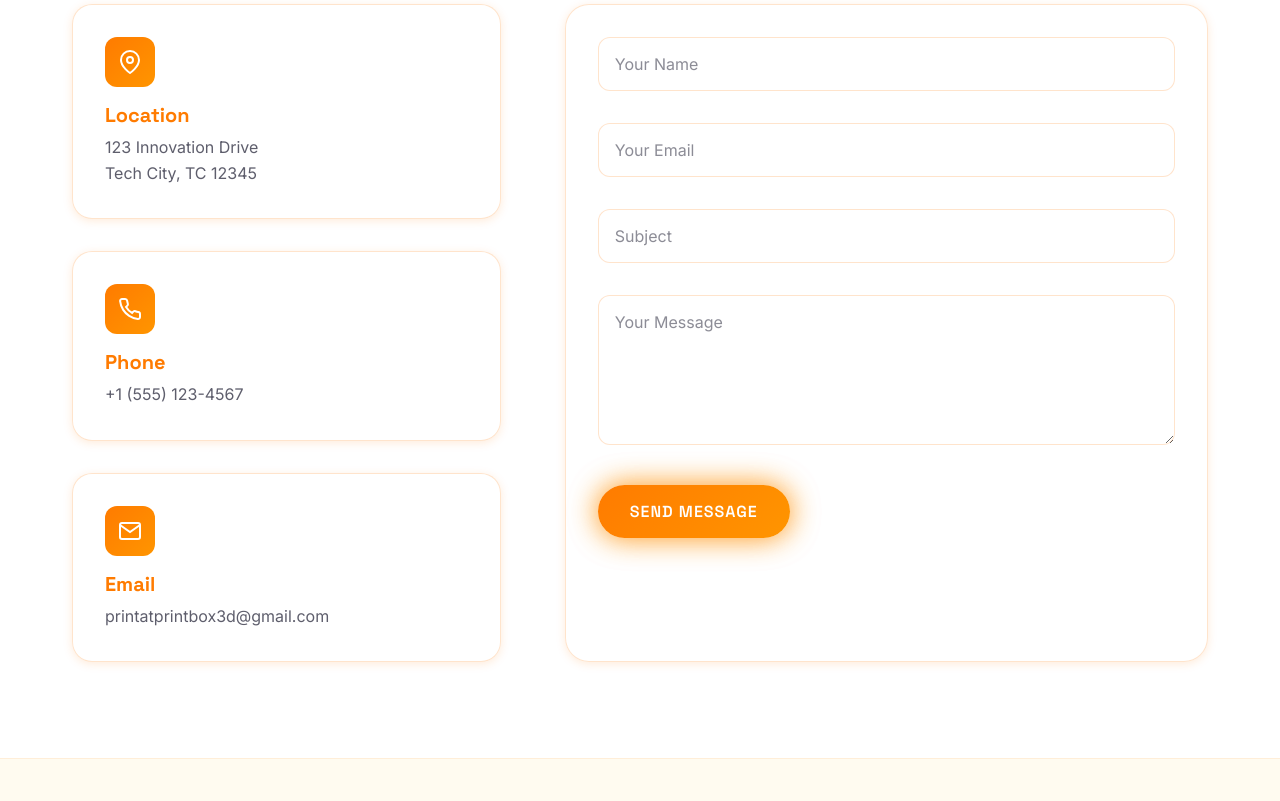
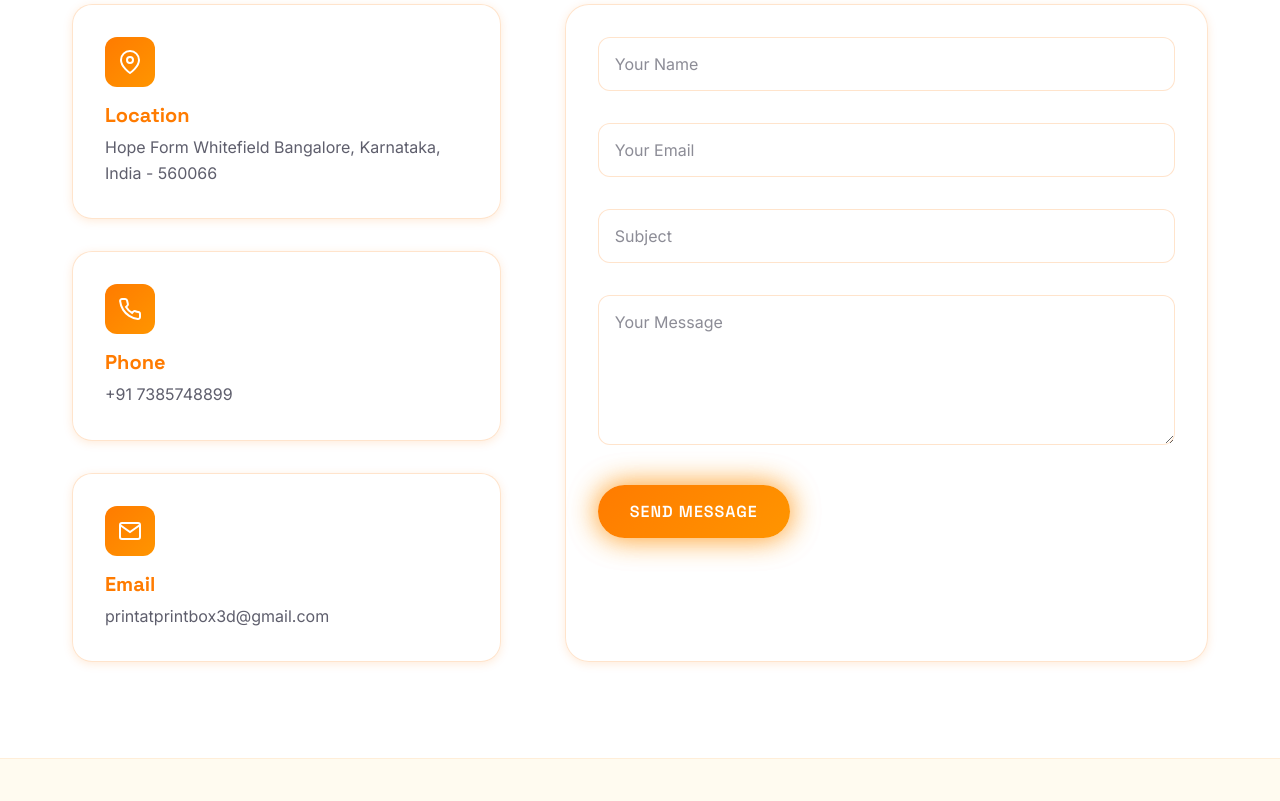
Before and after one commit to AjayBendale99/3d_printing_website, a plain HTML site: page index.html in a window 1280 px wide. Shown: the part 4280-5081 px from the top of the page. Drawn offline with nearby package versions, Linux system fonts and the light colour scheme.

Commit message:
Add files via upload

```diff
--- a/index.html
+++ b/index.html
@@ -261,7 +261,7 @@
                             </svg>
                         </div>
                         <h3 class="info-title">Location</h3>
-                        <p class="info-text">123 Innovation Drive<br>Tech City, TC 12345</p>
+                        <p class="info-text">Hope Form Whitefield Bangalore, Karnataka, India - 560066</p>
                     </div>
                     <div class="info-card">
                         <div class="info-icon">
@@ -270,7 +270,7 @@
                             </svg>
                         </div>
                         <h3 class="info-title">Phone</h3>
-                        <p class="info-text">+1 (555) 123-4567</p>
+                        <p class="info-text">+91 7385748899</p>
                     </div>
                     <div class="info-card">
                         <div class="info-icon">
```
